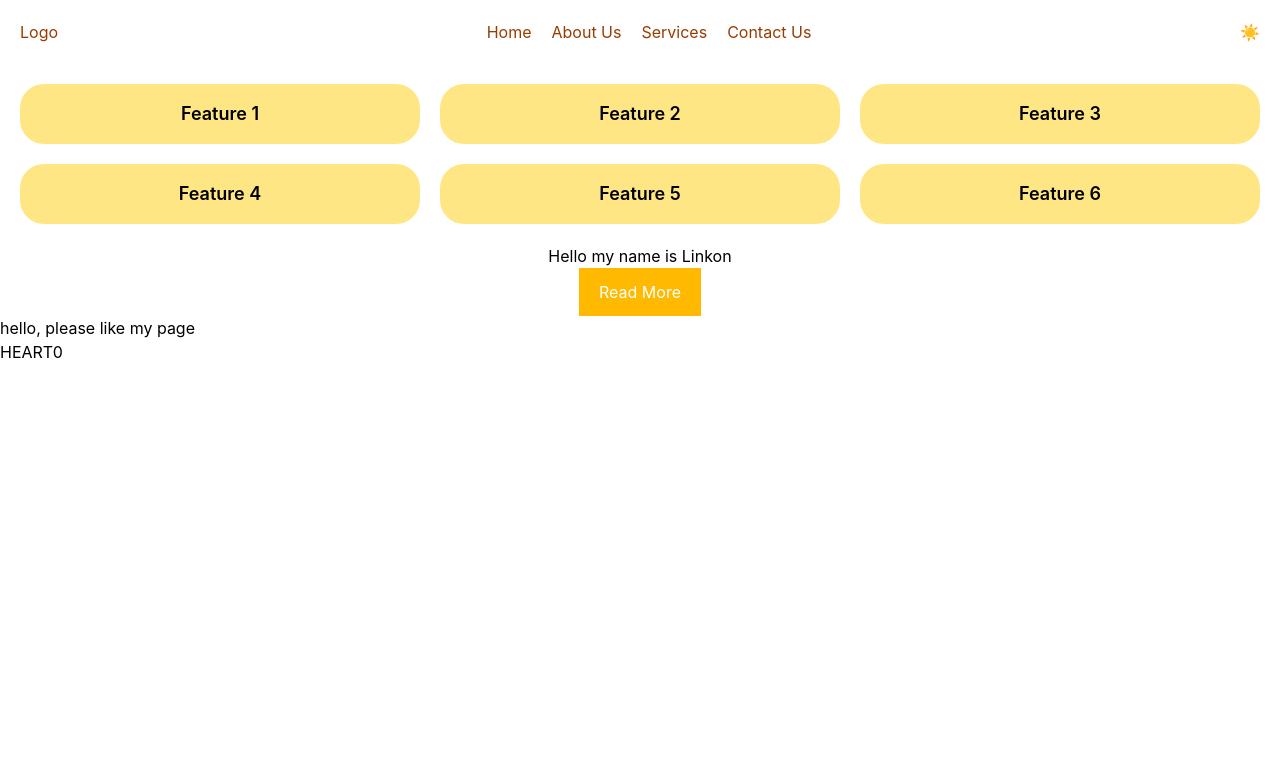
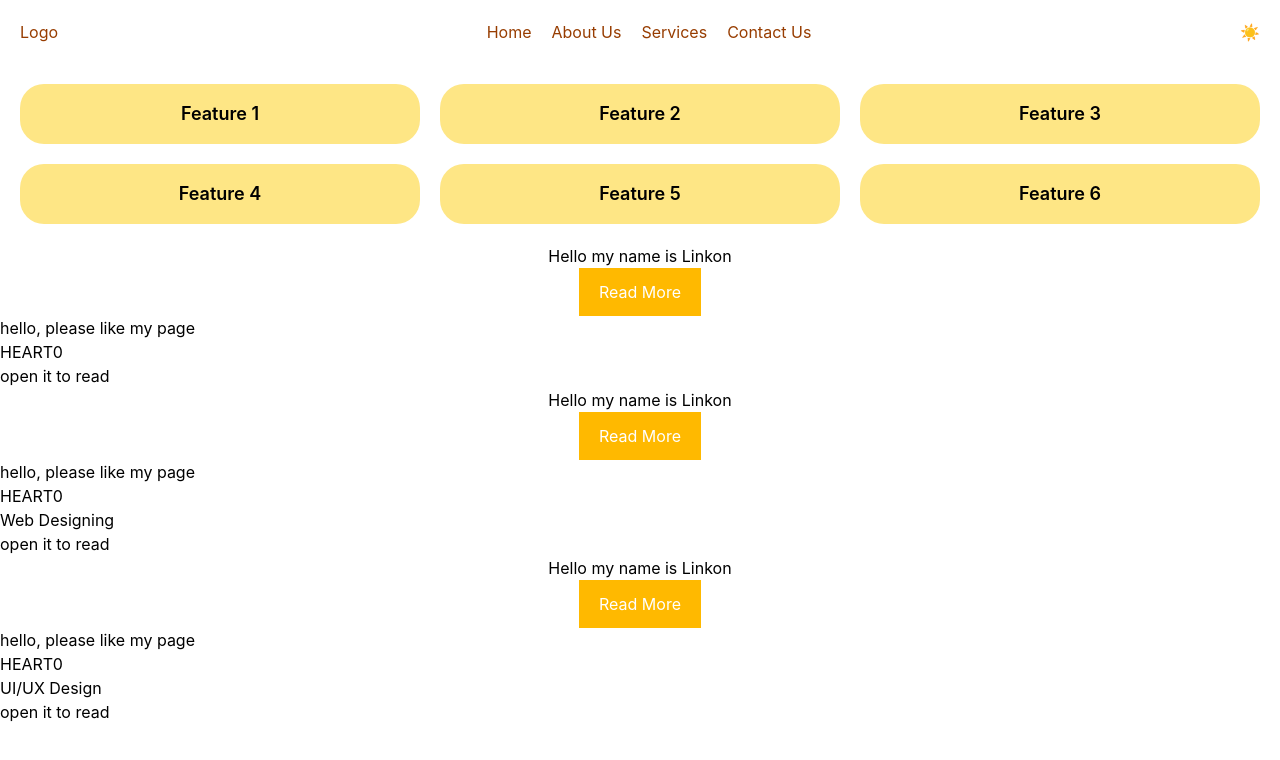
Before and after one commit to Linkon-Tuhoto/react-basics, a React app: page / in a window 1280 px wide. Shown: the top 760 px of the page. Built offline with nearby package versions, Linux system fonts and the light colour scheme; the HTML template or start-up script is replaced by a standard one.

Commit message:
learnt using props and useState

```diff
--- a/src/App.jsx
+++ b/src/App.jsx
@@ -40,6 +40,8 @@ function Add(){
     <>
     <Header></Header>
     <About></About>
+    <About title = "Web Designing" />
+    <About title = "UI/UX Design" />
     </>
   );
 }
--- a/src/components/About.jsx
+++ b/src/components/About.jsx
@@ -2,9 +2,10 @@ import { useState } from "react";
 
 import React from 'react';
 
-function About() {
+function About(props) {
     const[Show, setShow] = useState(false);
     const[like, setlike] = useState(0);
+    const[Clicking, setClicking] = useState(false);
   return (
     <>
     <div className="text-center">
@@ -14,11 +15,18 @@ function About() {
         <button onClick={() => setShow(!Show)} className="bg-amber-400 px-5 py-3 text-white">Read More</button>
     </div>
 
-    {/*plus 1 like */}
+    {/*plus 1 like  but stiil in useState*/}
     <div>
       <p>hello, please like my page </p>
       <button onClick={() => setlike(like + 1)}>HEART{like}</button>
     </div>
+
+    {/*useState and props together*/}
+    <div>
+      <h1>{props.title}</h1>
+      <button onClick={() => setClicking(!Clicking)}>{ Clicking ? "opened" : "open it to read"}</button>
+    </div>
+
     </>
   );
 }
```
